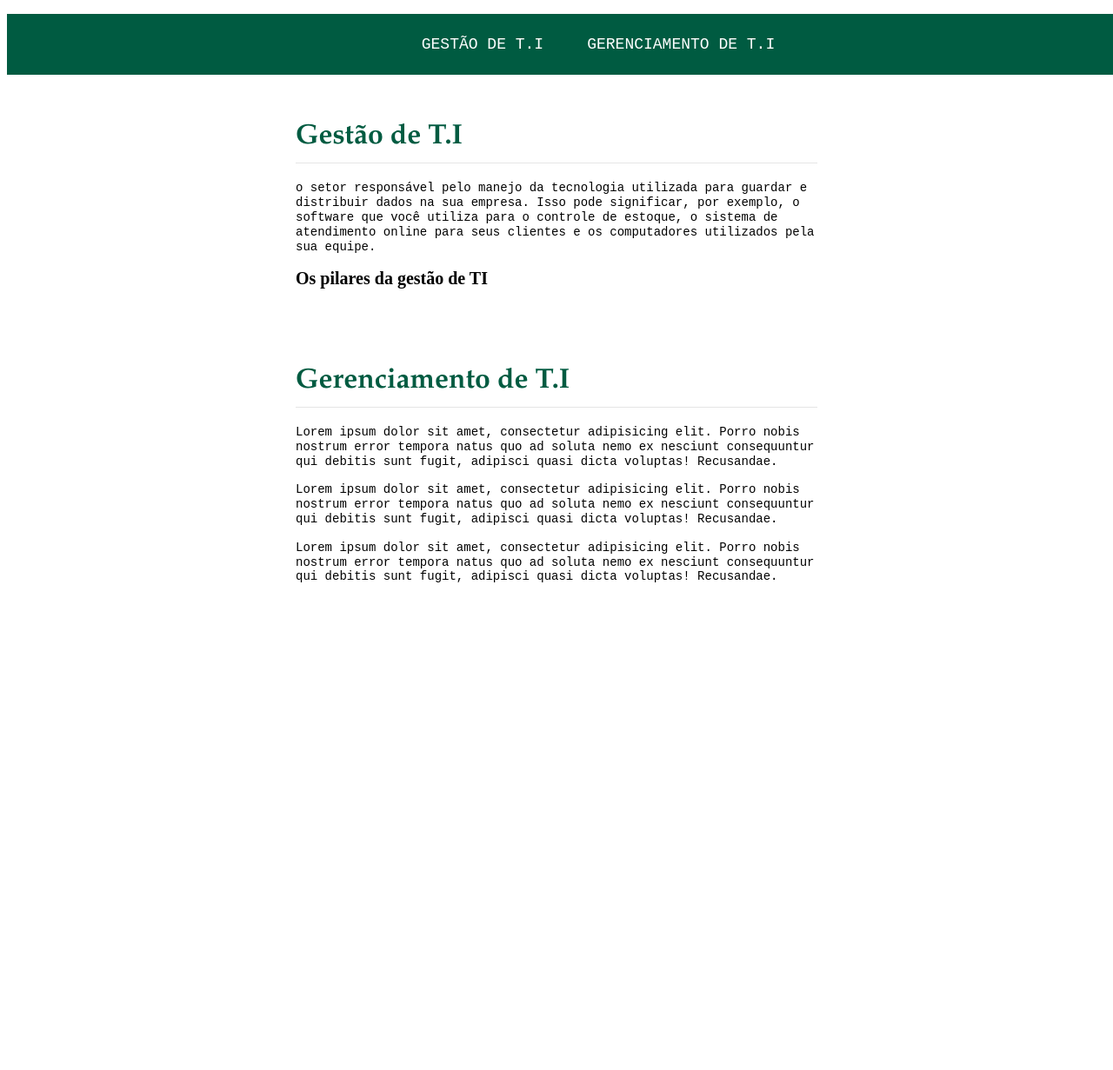
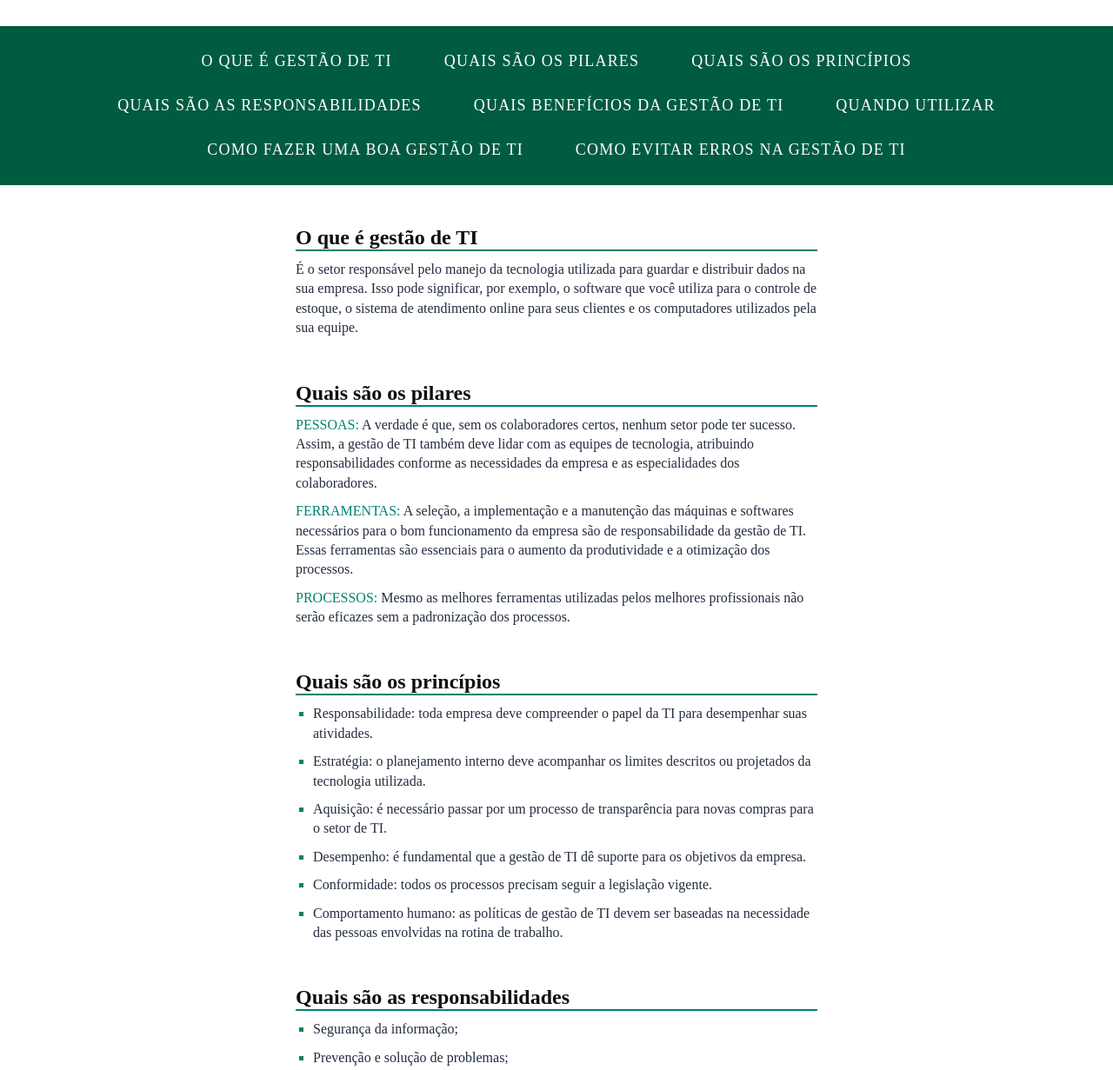
Before and after one commit to RaphaelDG08/portifolio-gestao-gerenciamento-ti, a plain HTML site: page index2.html in a window 1280 px wide. Shown: the top 1231 px of the page at 87% size. Before the commit the page ends 800 px from the top, so only its background shows below. Drawn offline with Linux system fonts and the light colour scheme.

Commit message:
adicionando-conteudo

```diff
--- a/index2.html
+++ b/index2.html
@@ -1,5 +1,5 @@
 <!DOCTYPE html>
-<html lang="en">
+<html lang="pt-br">
 <head>
   <meta charset="UTF-8">
   <meta name="viewport" content="width=device-width, initial-scale=1.0">
@@ -7,23 +7,84 @@
   <title>Document</title>
 </head>
 <body>
-  <ul class="nav">
-    <li><a href="#sobre">Gestão de T.I</a></li>
-    <li><a href="#produtos">Gerenciamento de T.I</a></li>
+  <div class="menu-bg">
+  <ul class="menu">
+    <li><a href="#1">O que é gestão de TI</a></li>
+    <li><a href="#2">Quais são os pilares</a></li>
+    <li><a href="#3">Quais são os princípios</a></li>
+    <li><a href="#4">Quais são as responsabilidades</a></li>
+    <li><a href="#5">Quais benefícios da gestão de TI</a></li>
+    <li><a href="#6">Quando utilizar</a></li>
+    <li><a href="#7">Como fazer uma boa gestão de TI</a></li>
+    <li><a href="#8">Como evitar erros na gestão de TI</a></li>
   </ul>
-
-  <div class="bloco" id="sobre">
-    <h1>Gestão de T.I</h1>
-    <p> o setor responsável pelo manejo da tecnologia utilizada para guardar e distribuir dados na sua empresa. Isso pode significar, por exemplo, o software que você utiliza para o controle de estoque, o sistema de atendimento online para seus clientes e os computadores utilizados pela sua equipe.</p>
-    <h2>Os pilares da gestão de TI</h2>
+</div>
+<div class="bloco-bg">
+  <div class="bloco" id="1">
+    <h1>O que é gestão de TI</h1>
+    <p>É o setor responsável pelo manejo da tecnologia utilizada para guardar e distribuir dados na sua empresa. Isso pode significar, por exemplo, o software que você utiliza para o controle de estoque, o sistema de atendimento online para seus clientes e os computadores utilizados pela sua equipe.</p>
   </div>
 
-  <div class="bloco" id="produtos">
-    <h1>Gerenciamento de T.I</h1>
-    <h2></h2>
-    <p>Lorem ipsum dolor sit amet, consectetur adipisicing elit. Porro nobis nostrum error tempora natus quo ad soluta nemo ex nesciunt consequuntur qui debitis sunt fugit, adipisci quasi dicta voluptas! Recusandae.</p>
-    <p>Lorem ipsum dolor sit amet, consectetur adipisicing elit. Porro nobis nostrum error tempora natus quo ad soluta nemo ex nesciunt consequuntur qui debitis sunt fugit, adipisci quasi dicta voluptas! Recusandae.</p>
-    <p>Lorem ipsum dolor sit amet, consectetur adipisicing elit. Porro nobis nostrum error tempora natus quo ad soluta nemo ex nesciunt consequuntur qui debitis sunt fugit, adipisci quasi dicta voluptas! Recusandae.</p>
+  <div class="bloco" id="2">
+    <h1>Quais são os pilares</h1>
+    <p><span class="sub">Pessoas:</span> A verdade é que, sem os colaboradores certos, nenhum setor pode ter sucesso. Assim, a gestão de TI também deve lidar com as equipes de tecnologia, atribuindo responsabilidades conforme as necessidades da empresa e as especialidades dos colaboradores.</p>
+    <p><span class="sub">Ferramentas:</span> A seleção, a implementação e a manutenção das máquinas e softwares necessários para o bom funcionamento da empresa são de responsabilidade da gestão de TI. Essas ferramentas são essenciais para o aumento da produtividade e a otimização dos processos.</p>
+    <p><span class="sub">Processos:</span> Mesmo as melhores ferramentas utilizadas pelos melhores profissionais não serão eficazes sem a padronização dos processos.</p>
   </div>
+
+  <div class="bloco" id="3">
+    <h1>Quais são os princípios</h1>
+    <ul class="lista-detalhe">
+      <li><p>Responsabilidade: toda empresa deve compreender o papel da TI para desempenhar suas atividades.</p></li>
+      <li><p>Estratégia: o planejamento interno deve acompanhar os limites descritos ou projetados da tecnologia utilizada.</p></li>
+      <li><p>Aquisição: é necessário passar por um processo de transparência para novas compras para o setor de TI.</p></li>
+      <li><p>Desempenho: é fundamental que a gestão de TI dê suporte para os objetivos da empresa.</p></li>
+      <li><p>Conformidade: todos os processos precisam seguir a legislação vigente.</p></li>
+      <li><p>Comportamento humano: as políticas de gestão de TI devem ser baseadas na necessidade das pessoas envolvidas na rotina de trabalho.</p></li>
+    </ul>
+  </div>
+
+  <div class="bloco" id="4">
+    <h1>Quais são as responsabilidades</h1>
+    <ul class="lista-detalhe">
+      <li><p>Segurança da informação;</p></li>
+      <li><p>Prevenção e solução de problemas;</p></li>
+      <li><p>Timização dos processos internos;</p></li>
+      <li><p>Fortalecimento da infraestrutura da empresa;</p></li>
+      <li><p>Desenvolvimento de sistemas produtivos e inteligentes;</p></li>
+      <li><p>Atender as metas e aos objetivos do negócio;</p></li>
+      <li><p>Elaborar relatórios com dados relevantes para o gerenciamento da empresa.</p></li>
+    </ul>
+  </div>
+
+  <div class="bloco" id="5">
+    <h1>Quais benefícios da gestão de TI</h1>
+    <ul class="lista-detalhe">
+      <li><p>Aumento da produtividade;</p></li>
+      <li><p>Redução de custos;</p></li>
+      <li><p>Segurança;</p></li>
+      <li><p>Qualidade no relacionamento com os clientes;</p></li>
+      <li><p>Otimização de processos;</p></li>
+      <li><p>Identificação de novas oportunidades;</p></li>
+      <li><p>Maior facilidade da gestão como um todo;</p></li>
+      <li><p>Auxílio no pós-venda.</p></li>
+    </ul>
+  </div>
+
+  <div class="bloco" id="6">
+    <h1>Quando utilizar</h1>
+    <p>Muito comum que os empreendedores tenham dúvidas sobre o momento ideal para implementar a gestão de TI na empresa. A resposta é simples: <span class="verde">quanto antes, melhor</span>. Se o negócio está no começo, vale a pena dar início com toda essa estrutura preparada para ter uma rotina otimizada desde o primeiro dia, se possível.</p>
+  </div>
+
+  <div class="bloco" id="7">
+    <h1>Como fazer uma boa gestão de TI</h1>
+    <p>Como todo setor de administração de empresas, a gestão de TI conta com metodologias científicas que guiam a atuação dos profissionais envolvidos. As boas práticas são <span class="verde">padronizações que visam garantir a segurança, a acessibilidade e a integridade dos processos</span> no setor.</p>
+  </div>
+
+  <div class="bloco" id="8">
+    <h1>Como evitar erros na gestão de TI</h1>
+    <p>Para evitar que a gestão de TI seja prejudicada por conta de falhas na administração desse setor, é fundamental conhecer os erros mais comuns na área. A partir disso, é possível estruturar um bom plano de gerenciamento da empresa como um todo.</p>
+  </div>
+</div>
 </body>
 </html>
--- a/style2.css
+++ b/style2.css
@@ -1,77 +1,112 @@
-body {
-	padding-top: 50px;
+.menu-bg {
+	margin-top: 30px;
+	background-color: #005B41;
+	max-width: 100%;
+	position: fixed;
+	top: 0;
 }
 
-.nav {
-	width: 100%;
+.menu {
 	display: flex;
+	flex-wrap: wrap;
+	padding: 30px 15px;
+	gap: 30px;
 	justify-content: center;
 }
 
-
-
-ul {
-	align-content: center;
-	justify-content: center;
-	width: 1200px;
-	background: #005B41;
-	position: fixed;
-	top: 0;
-}
-ul li {
-	display: inline-block;
+.menu a {
+	color: white;
+	font-size: 18px;
+	padding: 10px 15px;
+	letter-spacing: 1.2px;
+	text-transform: uppercase;
 }
 
-ul li:nth-child(2) {
-	color: white;
-}
-
-ul li a {
-	display: inline-block;
-	padding: 10px 20px;
-	margin: 15px 5px;
-	color: white;
-	font-size: 18px;
-	text-decoration: none;
-	text-transform: uppercase;
-	font-family: monospace;
-}
-
-ul li a:hover {
-	background: rgba(0,0,0,.2);
+.menu a:hover {
+	background-color: rgba(0, 0, 0, 0.2);
 	border-radius: 4px;
 }
 
 .bloco {
+	padding: 20px;
 	max-width: 600px;
-	margin: 40px auto;
-	padding: 20px;
+	margin: 0 auto;
 }
 
-.bloco:nth-child(odd) {
-	margin-top: -30px;
+
+.bloco:nth-child(1){
+	margin: 240px auto 0 auto;
 }
 
-h1 {
-	font-size: 32px;
-	margin-bottom: 20px;
-	padding-bottom: 10px;
-	border-bottom: 1px solid rgba(0,0,0,.1);
-	font-family: "Poppins", "Book Antiqua", Palatino, serif;
-	color: #005B41;
+.bloco h1 {
+	font-size: 24px;
+	margin-bottom: 10px;
+	color: #0F0F0F;
+	border-bottom: 2px solid #008170;
 }
 
-h2 {
-	font-size: 20px;
+.bloco p {
+	font-size: 16px;
+	line-height: 1.4;
+	margin-bottom: 10px;
+	color: #232D3F;
 }
 
-p {
-	margin-bottom: 16px;
-	font-size: 14px;
-	line-height: 1.2;
-	font-family: monospace;
+.sub {
+	font-size: 16px;
+	text-transform: uppercase;
+	color: #008170;
+}
+
+.lista-detalhe li {
+	margin-left: 20px;
+	list-style: square;
+	color: #008170;
+}
+
+.lista-detalhe li p {
+	font-size: 16px;
+	line-height: 1.4;
+	color: #232D3F;
+}
+
+.verde {
+	color: #008170;
+	text-transform: none;
 }
 
 html {
-  scroll-behavior: smooth;
+	scroll-behavior: smooth;
 }
+
+body, ul, li, a, h1, p {
+	margin: 0px;
+	padding: 0px;
+}
+
+ul, li {
+	list-style: none;
+}
+
+a {
+	text-decoration: none;
+}
+
+@media (max-width: 600px) {
+	.menu-bg {
+		position: relative;
+		margin-top: 0;
+	}
+	.menu a {
+		font-size: 12px;
+		padding: 5px 5px;
+		letter-spacing: 1px;
+	}
+	.menu {
+		padding: 15px 5px;
+		gap: 15px;
+	}
+	.bloco:nth-child(1){
+		margin: 40px auto 0 auto;
+	}
+}
```
